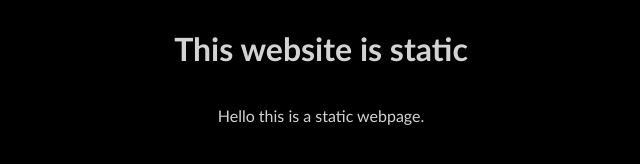
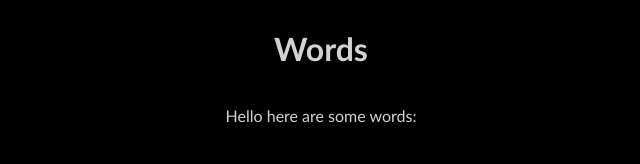
Before and after one commit to joedthomas2005/python-vanilla-fullstack, a plain HTML site: page frontend/index.html in a window 1280 px wide. Shown: the whole page, without its empty margins (319-959 px from the left). Drawn offline with Linux system fonts and the light colour scheme; no server answers.

Commit message:
Update index.html

```diff
--- a/frontend/index.html
+++ b/frontend/index.html
@@ -9,10 +9,10 @@
 
         <div id="header">
             <h1>
-                This website is static
+                Words
             </h1>
             <p>
-                Hello this is a static webpage.
+                Hello here are some words:
             </p>
         </div>
 
```
